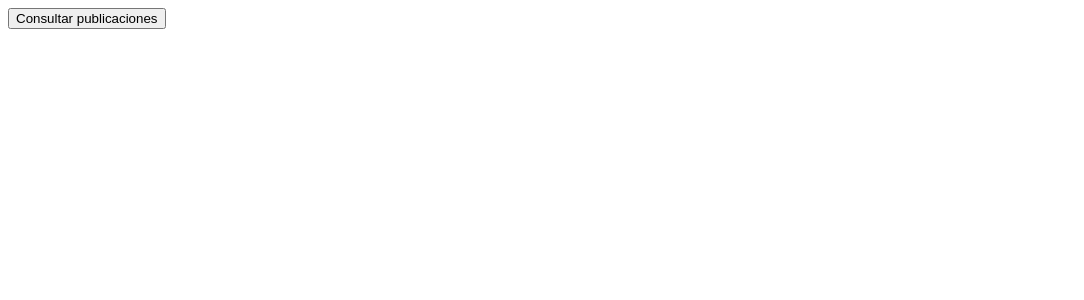
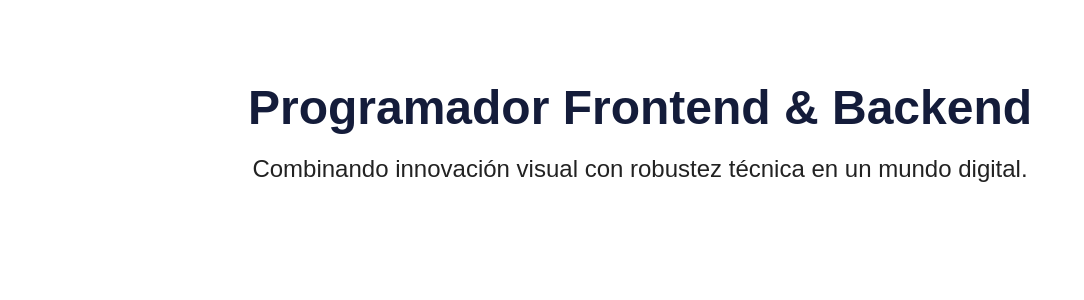
Before and after one commit to AndresHamil/portafolio, a React (Create React App) app: page / in a window 1280 px wide. Shown: the top 300 px of the page, without its empty margins (0-1084 px from the left). Built offline with nearby package versions, Linux system fonts and the light colour scheme.

Commit message:
Inicio con la programacion del portafolio:)

```diff
--- a/package.json
+++ b/package.json
@@ -40,5 +40,8 @@
       "last 1 firefox version",
       "last 1 safari version"
     ]
+  },
+  "devDependencies": {
+    "sass": "^1.66.1"
   }
 }
--- /dev/null
+++ b/src/App.jsx
@@ -0,0 +1,48 @@
+import React, {useState} from "react";
+
+import { Publicaciones } from "./Publicaciones";
+
+import { Presentacion } from "./components/presentacion/Presentacion";
+
+import "./app.css"
+
+export const App = () => {
+
+    const [titulo, setTitulo] = useState(null);
+    const [descripcion, setDescripcion] = useState(null);
+    const [publicaciones, setPublicaciones] = useState([]);
+
+    function agregarTarea(){
+        const nuevaPublicacion = {
+            titulo: titulo,
+            descripcion: descripcion
+        };
+
+        setPublicaciones(prevPublicaciones => [...prevPublicaciones, nuevaPublicacion]);
+
+        console.log(publicaciones);
+
+    }
+
+
+  return (
+    <div>
+      {/* <input type="text" onChange={(e) => {setTitulo(e.target.value)}}/>
+      <br />
+      <input type="text" onChange={(e) => {setDescripcion(e.target.value)}}/>
+      <button onClick={agregarTarea}>Agregar</button>
+      {
+        publicaciones.map((publicacion, index) =>{
+            return (
+                <Publicaciones
+                    key={index}
+                    titulo={publicacion.titulo}
+                    descripcion={publicacion.descripcion}
+                />
+            )
+        })
+      } */}
+      <Presentacion/>
+    </div>
+  );
+};
--- /dev/null
+++ b/src/Publicaciones.jsx
@@ -0,0 +1,10 @@
+
+export const Publicaciones = ({titulo,descripcion}) => {
+    return (
+      <>
+        <h1>{titulo}</h1>
+        <br />
+        <h1>{descripcion}</h1>
+      </>
+    );
+  };
--- /dev/null
+++ b/src/app.css
@@ -0,0 +1,4 @@
+*{
+    margin: 0;
+    padding: 0;
+}
--- /dev/null
+++ b/src/components/presentacion/Presentacion.jsx
@@ -0,0 +1,16 @@
+import "./presentacion.scss"
+
+export const Presentacion = () => {
+    return(
+        <>
+            <div className="box">
+                <div className="titulo">
+                    <h1>Programador Frontend & Backend</h1>
+                </div>
+                <div className="text">
+                    <span>Combinando innovación visual con robustez técnica en un mundo digital.</span>
+                </div>
+            </div>
+        </>
+    )
+}
--- /dev/null
+++ b/src/components/presentacion/presentacion.scss
@@ -0,0 +1,67 @@
+.box{
+    width: 100%;
+    height: auto;
+    display: inline-block;
+}
+
+.titulo{
+    min-width: 300px;
+    padding: 0px 30px;
+    margin-top: 20px;
+    text-align: center;
+    vertical-align: inherit;
+    margin-top: 80px;
+
+    h1{
+        font-family: "eurostile", sans-serif;
+        font-size: 48px;
+        color: #141c3a;
+        font-weight: 800;
+        margin-bottom: 20px;
+    }
+
+    span{
+        font-family: "eurostile", sans-serif;
+        font-size: 24px;
+        color: #0a0a0ae6
+    }
+
+    @media (min-width: 800px) and (max-width: 1100px) {
+        h1 {
+            font-size: 42px;
+        }
+    }
+
+    @media (max-width: 799px) {
+        h1 {
+            font-size: 28px;
+        }
+    }
+}
+
+.text{
+    min-width: 300px;
+    padding: 0px 15px;
+    text-align: center;
+    vertical-align: inherit;
+    margin-bottom: 1.5rem;
+
+
+    span{
+        font-family: "eurostile", sans-serif;
+        font-size: 24px;
+        color: #0a0a0ae6
+    }
+
+    @media (min-width: 800px) and (max-width: 1100px) {
+        span{
+            font-size: 22px;
+        }
+    }
+
+    @media (max-width: 799px) {
+        span{
+            font-size: 20px;
+        }
+    }
+}
--- a/src/index.js
+++ b/src/index.js
@@ -1,37 +1,73 @@
-import React, { useState } from "react";
+// import React, { useState, useEffect } from "react";
 import ReactDOM from "react-dom/client";
 
-import { Post } from "./Post";
+// import { Post } from "./Post";
+
+import {App} from "./App"
 
 const root = ReactDOM.createRoot(document.getElementById("root"));
 
-function App() {
-  const [posts, setPosts] = useState(null);
+// function App() {
+//   const [posts, setPosts] = useState(null);
 
-  function consultarPosts() {
-    fetch("https://jsonplaceholder.typicode.com/posts")
-      .then((response) => response.json())
-      .then((data) => setPosts(data))
-      .catch((error) => console.log(error));
-  }
+//   const [mensaje, setMensaje] = useState(null);
 
-  return (
-    <>
-      <button onClick={consultarPosts}>Consultar publicaciones</button>
-      {posts && posts.map((post) => {
-        return <Post
-                    key={post.id}
-                    title={post.title}
-                    body={post.body}
-                />
-      })}
-    </>
-  );
-}
+//   const [mensajes, setMensajes] = useState([]);
 
+//   useEffect(() => {
+//     // fetch("https://jsonplaceholder.typicode.com/posts")
+//     //   .then((response) => response.json())
+//     //   .then((data) => setPosts(data))
+//     //   .catch((error) => console.log(error));
+//   }, []);
+
+//   function consultarPosts() {
+//     fetch("https://jsonplaceholder.typicode.com/posts")
+//       .then((response) => response.json())
+//       .then((data) => setPosts(data))
+//       .catch((error) => console.log(error));
+//   }
+
+//   function addPost() {
+//     if (mensaje) {
+//       setMensajes((prevMensajes) => [...prevMensajes, mensaje]);
+//       // Opcionalmente, puedes limpiar el input después de agregar el mensaje
+//       setMensaje("");
+//     }
+//   }
+
+//   return (
+//     <>
+//       {/* <input onChange={(e) => setMensaje(e.target.value)} value={mensaje || ''}/>
+//       <button onClick={addPost}>Agregar</button>
+//       <br />
+//       {mensajes.map((mensaje, index) => {
+//         return (
+//           <div key={index}>
+//             <label>{mensaje}</label>
+//             <br />
+//           </div>
+//         );
+//       })} */}
+//       {/* <button onClick={consultarPosts}>Consultar publicaciones</button>
+//       <button
+//         onClick={() => {
+//           setPosts(null);
+//         }}
+//       >
+//         Reiniciar
+//       </button>
+//       {posts &&
+//         posts.map((post) => {
+//           return <Post key={post.id} title={post.title} body={post.body} />;
+//         })} */}
+//         <App/>
+//     </>
+//   );
+// }
 
 root.render(
   <>
-    <App/>
+    <App />
   </>
 );
```
Also changed, not shown: 1 other file (tests, documents, lock files or other folders).
